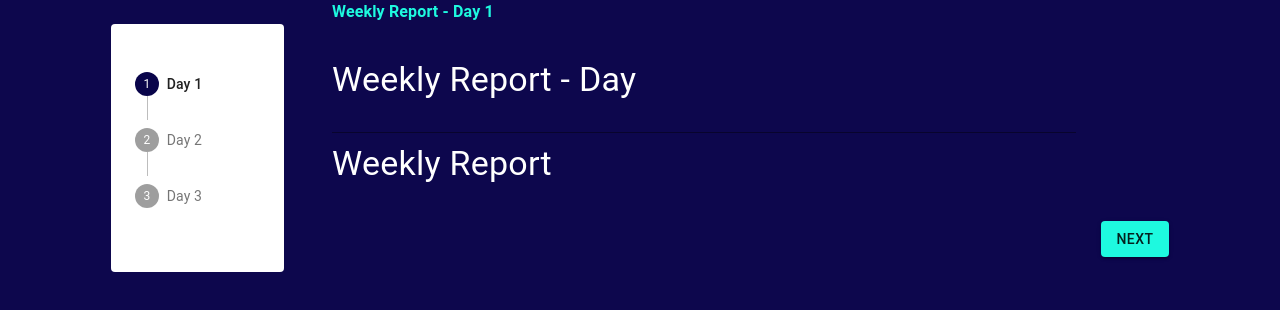
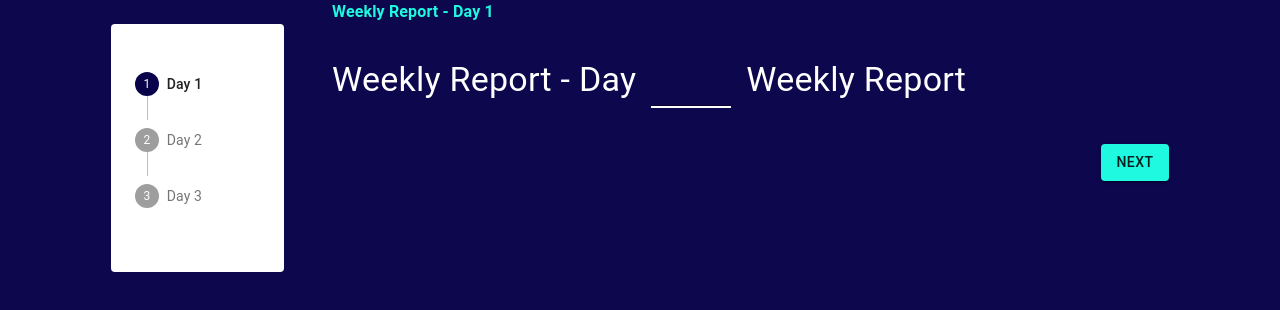
Before and after one commit to pr1m0x-challenges/planetly, a React (Create React App) app: page / in a window 1280 px wide. Shown: the top 310 px of the page. Built offline with nearby package versions, Linux system fonts and the light colour scheme.

Commit message:
implemented additional stylings for textinput

```diff
--- a/src/Components/TextInput.tsx
+++ b/src/Components/TextInput.tsx
@@ -2,14 +2,20 @@ import { FC, ReactElement } from 'react';
 import { TextField } from '@material-ui/core';
 import { IProps } from '../interfaces/interfaces';
 import { NumberInputValidation } from '../services/validations/NumberInputValidation';
+import { TextInputStyles } from '../styles/TextInputStyles';
+
+const useStyles = TextInputStyles();
 
 export const TextInput: FC<IProps> = (props): ReactElement => {
+  const classes = useStyles();
+
   const { formData, pageStep, handleChange } = props;
 
   return (
     <TextField
       id="textinput"
       inputProps={{ 'aria-label': 'Without label' }}
+      className={classes.textInput}
       required
       fullWidth
       value={formData[pageStep]?.mwh || ''}
--- a/src/styles/_overwrites.css
+++ b/src/styles/_overwrites.css
@@ -1,3 +1,16 @@
 body {
   background-color: #0d074d !important;
 }
+
+.MuiInput-underline:not(.Mui-error) {
+  border-bottom: 2px solid white !important;
+}
+
+.MuiInput-root {
+  color: white !important;
+}
+
+.MuiInputBase-input {
+  font-size: 2.125rem !important;
+  margin-top: -11px !important;
+}
```
